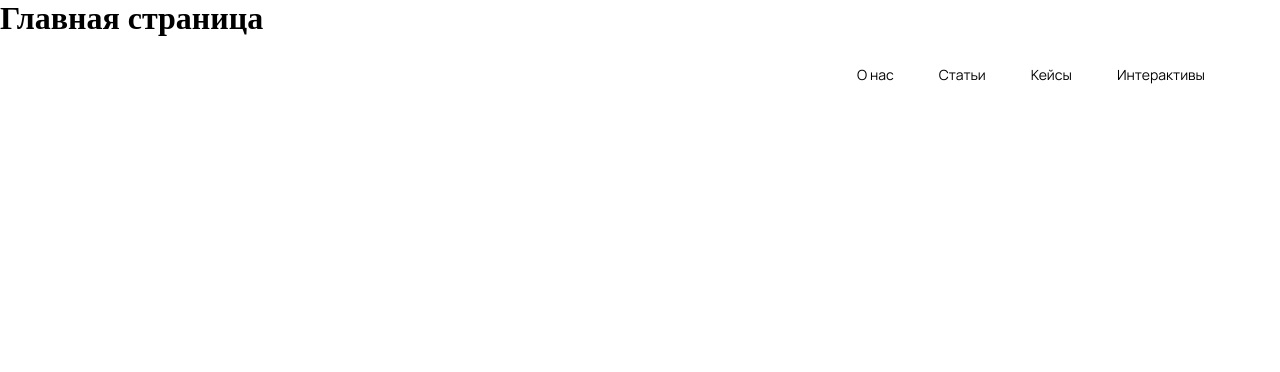
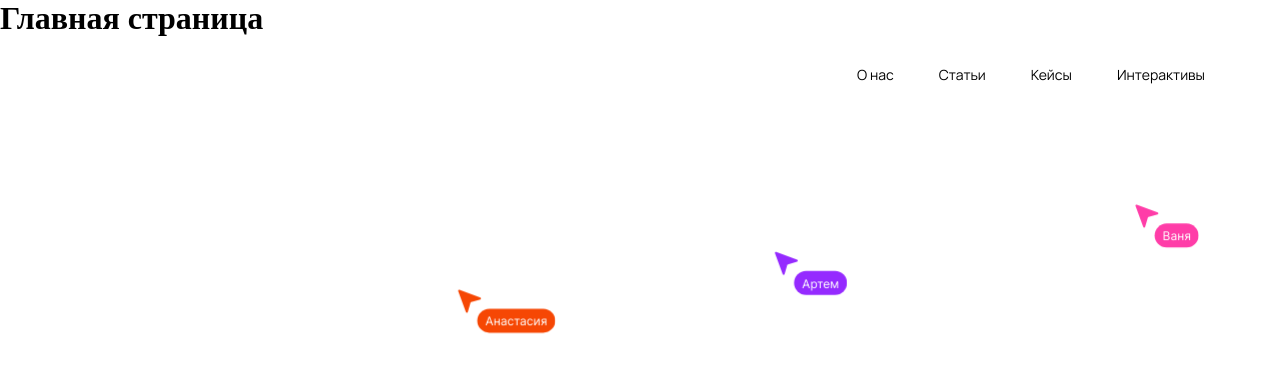
Before and after one commit to machere13/HSE_2.4_Connecteam_React, a Next.js app: page / in a window 1280 px wide. Shown: the top 372 px of the page. Built offline with nearby package versions, Linux system fonts and the light colour scheme.

Commit message:
feat: added A_Cursor

```diff
--- a/pages/index.tsx
+++ b/pages/index.tsx
@@ -1,10 +1,35 @@
 import O_Header from "@/components/organisms/O_Header/O_Header"
+import A_Cursor from "@/components/atoms/A_Cursor/A_Cursor"
 
 export default function MainPage() {
+  const cursors = [
+    {
+      style: 'orbital' as const,
+      icon: 'cursor-orbital',
+      speed: 1,
+      color: '#F64704',
+      label: 'Анастасия'
+    },
+    {
+      style: 'wave' as const,
+      icon: 'cursor-wave',
+      speed: 2,
+      color: '#FF3DA8',
+      label: 'Ваня'
+    },
+    {
+      style: 'orbital' as const,
+      icon: 'cursor-orbital',
+      speed: 2,
+      color: '#952AFF',
+      label: 'Артем'
+    }
+  ];
   return (
     <div>
       <h1>Главная страница</h1>
       <O_Header />
+      <A_Cursor cursors={cursors} />
     </div>
   )
 }
--- /dev/null
+++ b/src/components/atoms/A_Cursor/A_Cursor.module.css
@@ -0,0 +1,47 @@
+.container {
+    position: fixed;
+    top: 0;
+    left: 0;
+    z-index: 9999;
+
+    width: 100vw;
+
+    height: 100vh;
+    pointer-events: none;
+    overflow: hidden;
+}
+
+.cursor {
+    display: flex;
+    flex-direction: column;
+    will-change: transform;
+}
+
+.cursor_icon path {
+    fill: currentcolor;
+}
+
+.cursor_icon {
+    color: inherit;
+}
+
+.icon_wrapper, .cursor svg path{
+    width: 25px;
+    min-width: 25px;
+    max-width: 25px;
+
+    height: 25px;
+    min-height: 25px;
+    max-height: 25px;
+}
+
+.label {
+    padding: var(--spacing-3) var(--spacing-8);
+
+    color: var(--color-main-white);
+
+    border-radius: var(--border-radius-15);
+
+    transform: translateY(-5px) translateX(20px);
+    white-space: nowrap;
+}
--- /dev/null
+++ b/src/components/atoms/A_Cursor/A_Cursor.tsx
@@ -0,0 +1,122 @@
+import React, { useState, useEffect, useRef } from 'react';
+import cn from 'classnames'
+import Q_Icon from '@/components/quarks/Q_Icon';
+import styles from './A_Cursor.module.css';
+
+type CursorStyle = 'orbital' | 'wave' | 'random' | 'follow-path';
+type Position = { x: number; y: number };
+
+interface CursorConfig {
+  style: CursorStyle;
+  icon: string;
+  speed: number;
+  color?: string;
+  label?: string;
+}
+
+const A_Cursor: React.FC<{ cursors: CursorConfig[] }> = ({ cursors }) => {
+  const [positions, setPositions] = useState<Position[]>([]);
+  const animationRef = useRef<number>(0);
+  const startTimeRef = useRef<number>(0);
+
+  useEffect(() => {
+    const initialPositions = cursors.map(() => ({
+      x: Math.random() * window.innerWidth,
+      y: Math.random() * window.innerHeight
+    }));
+    setPositions(initialPositions);
+    startTimeRef.current = performance.now();
+  }, [cursors]);
+
+  const animate = (time: number) => {
+    if (!startTimeRef.current) startTimeRef.current = time;
+    const elapsed = (time - startTimeRef.current) / 1000;
+
+    setPositions(prevPositions =>
+      prevPositions.map((pos, index) => {
+        const config = cursors[index];
+
+        switch (config.style) {
+          case 'orbital':
+            return {
+              x: window.innerWidth / 2 + Math.cos(elapsed * config.speed * 0.5) * 200,
+              y: window.innerHeight / 2 + Math.sin(elapsed * config.speed) * 150
+            };
+          case 'wave':
+            return {
+              x: pos.x + Math.sin(elapsed * config.speed) * 2,
+              y: pos.y + Math.cos(elapsed * config.speed * 0.7) * 3
+            };
+          case 'random':
+            if (Math.random() > 0.98) {
+              return {
+                x: Math.random() * window.innerWidth,
+                y: Math.random() * window.innerHeight
+              };
+            }
+            return pos;
+          case 'follow-path':
+            return {
+              x: (pos.x + Math.sin(elapsed * config.speed) * 10) % window.innerWidth,
+              y: (pos.y + Math.cos(elapsed * config.speed * 0.5) * 8) % window.innerHeight
+            };
+          default:
+            return pos;
+        }
+      })
+    );
+
+    animationRef.current = requestAnimationFrame(animate);
+  };
+
+  useEffect(() => {
+    animationRef.current = requestAnimationFrame(animate);
+    return () => {
+      if (animationRef.current) cancelAnimationFrame(animationRef.current);
+    };
+  }, [cursors]);
+
+  return (
+    <div className={styles.container}>
+      {positions.map((pos, index) => {
+        const config = cursors[index];
+        return (
+          <div
+            key={`cursor-${index}`}
+            className={cn(styles.cursor, styles[config.style])}
+            style={{
+              transform: `translate3d(${pos.x}px, ${pos.y}px, 0)`,
+              color: config.color,
+              position: 'absolute'
+            }}
+          >
+            <div className={styles.icon_wrapper}>
+                <Q_Icon
+                  name='cursorIcon'
+                  width="25"
+                  height="25"
+                  fill={config.color || '#000000'}
+                  className={styles.cursor_icon}
+                />
+            </div>
+
+            {config.label && (
+              <div
+                className={styles.label}
+                style={{
+                    background: config.color
+                }}
+              >
+                <span className='text_captions_s_inter'>
+                    {config.label}
+                </span>
+              </div>
+            )}
+          </div>
+        );
+      })}
+    </div>
+  );
+};
+
+export default A_Cursor;
--- a/src/components/organisms/O_header/O_header.tsx
+++ b/src/components/organisms/O_header/O_header.tsx
@@ -1,5 +1,5 @@
 import React from 'react'
-import styles from './O_header.module.css'
+import styles from './O_Header.module.css'
 import Link from 'next/link'
 import { ROUTES } from '@/routes'
 import Q_Icon from '@/components/quarks/Q_Icon'
--- a/src/components/quarks/Q_Icon.tsx
+++ b/src/components/quarks/Q_Icon.tsx
@@ -6,6 +6,7 @@ import TelegramIcon from '@/assets/icons/TelegramIcon.svg'
 import VkIcon from '@/assets/icons/VkIcon.svg'
 import YoutubeIcon from '@/assets/icons/YoutubeIcon.svg'
 import ThunderIcon from '@/assets/icons/ThunderIcon.svg'
+import CursorIcon from '@/assets/icons/CursorIcon.svg'
 
 export type IconProps = {
   name:
@@ -16,6 +17,7 @@ export type IconProps = {
     | 'vkIcon'
     | 'youtubeIcon'
     | 'thunderIcon'
+    | 'cursorIcon'
   width?: string
   height?: string
   fill?: string
@@ -39,6 +41,7 @@ const Q_Icon: React.FC<IconProps> = ({
     vkIcon: VkIcon,
     youtubeIcon: YoutubeIcon,
     thunderIcon: ThunderIcon,
+    cursorIcon: CursorIcon,
   }
 
   const SvgIcon = icons[name]
--- a/src/stylesheets/constants.css
+++ b/src/stylesheets/constants.css
@@ -28,7 +28,9 @@
   );
 
   /* Spacing */
+  --spacing-3: 3px;
   --spacing-5: 5px;
+  --spacing-8: 8px;
   --spacing-9: 9px;
   --spacing-10: 10px;
   --spacing-15: 15px;
@@ -83,6 +85,7 @@
   --font-size-body-article: 18px;
   --font-size-body-button: 15px;
   --font-size-captions: 14px;
+  --font-size-captions-s: 12px;
 
   /* Fonts */
   --font-head-0: 500 94px/0.93 'Inter Tight', sans-serif;
@@ -164,3 +167,11 @@
 .text_description {
   font: var(--font-description-text);
 }
+
+.text_captions_s_inter{
+  font-family: var(--font-family-inter);
+  font-size: var(--font-size-captions-s);
+  font-weight: var(--font-weight-captions);
+  line-height: var(--font-line-height-captions);
+  letter-spacing: var(--font-letter-spacing-captions);
+}
```
Also changed, not shown: next-env.d.ts, src/assets/icons/CursorIcon.svg (added), 1 other file (tests, documents, lock files or other folders).
